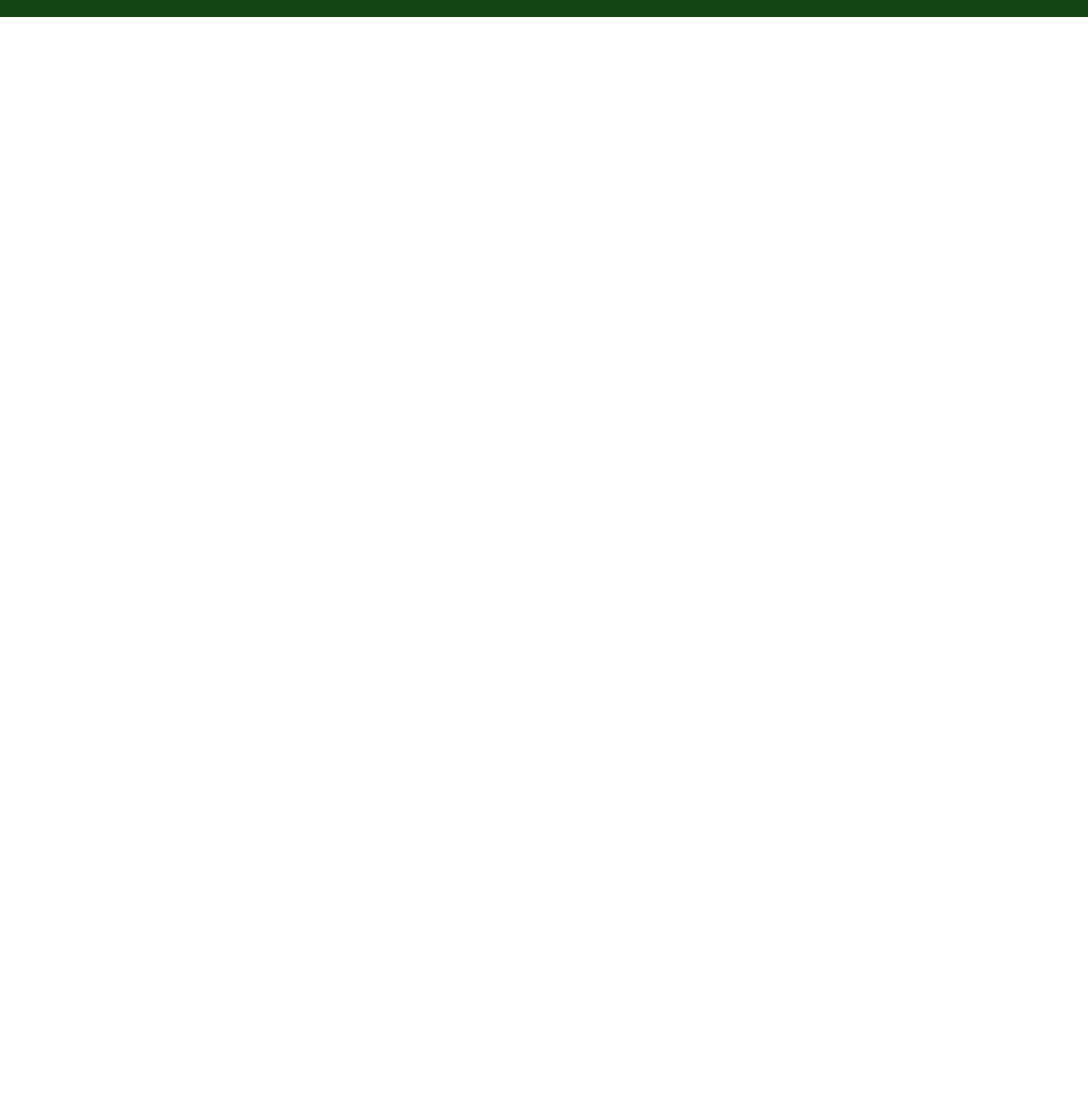
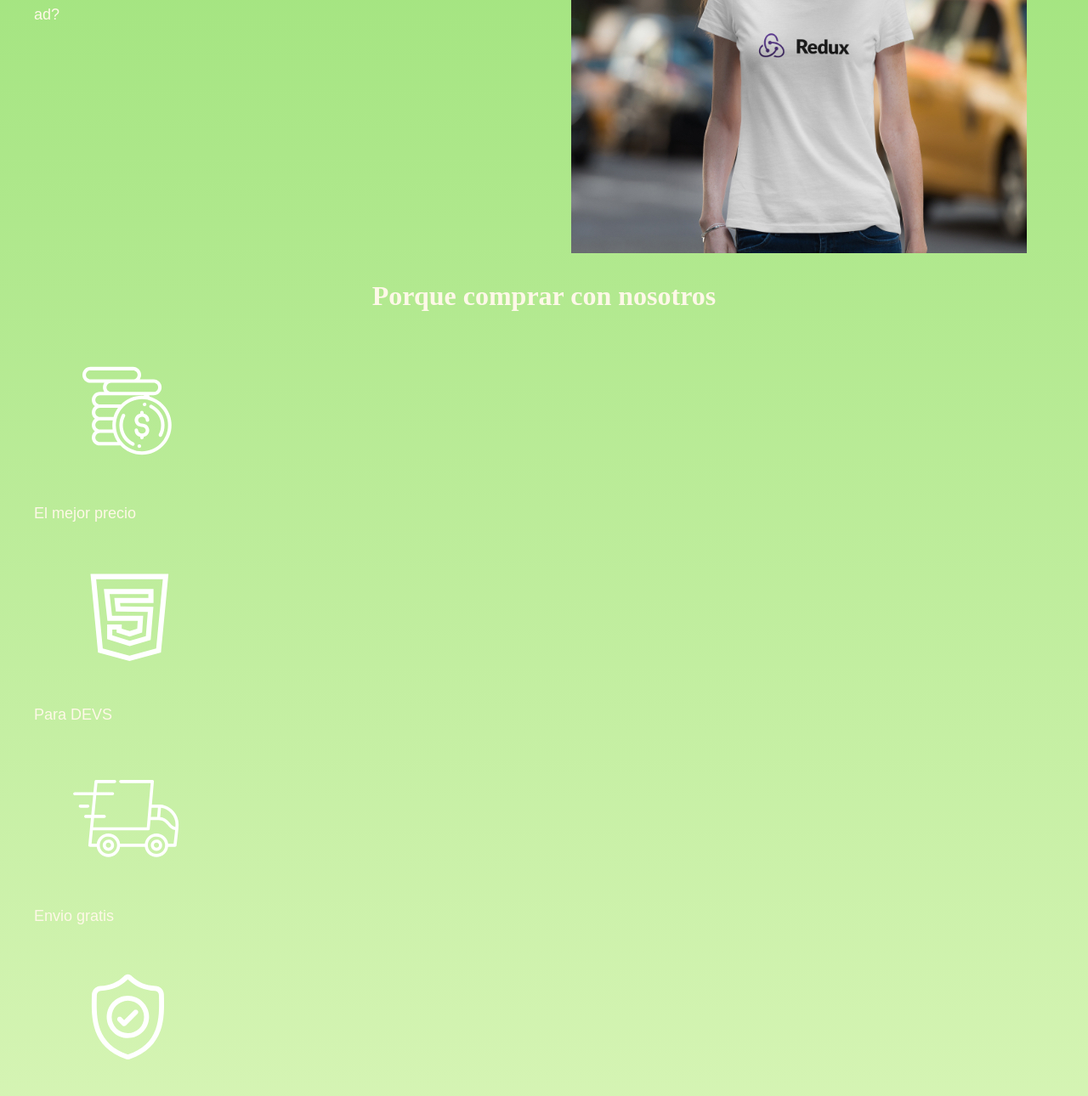
Before and after one commit to Yawgmoth-worker/Proyecto-Web-Udemy, a plain HTML site: page nosotros.html in a window 1280 px wide. Shown: the part 420-1710 px from the top of the page at 85% size. Before the commit the page ends 800 px from the top, so only its background shows below. Drawn offline with Linux system fonts and the light colour scheme; a web font is replaced by a local one.

Commit message:
nosotros

```diff
--- a/CSS/style.css
+++ b/CSS/style.css
@@ -137,6 +137,7 @@ h2 {
     color:var(--secundario)
 }
 
+
 .producto__nombre,
 .producto__precio{
     font-family: var(--fuentePrincipal);
@@ -146,12 +147,71 @@ h2 {
 }
 /****************Grafico*****************/
 .grafico{
-
+    min-height: 30rem;
+    background-repeat: no-repeat;
+    background-size: cover;
 }
 .grafico--camisas{
+    grid-row: 2 / 3;
+    grid-column: 1 / 3;
+    /*Esto posiciona a el grafico en el ligar establecido*/
+    background-image: url(../img/grafico1.jpg);/*para poner una imagend e fondo en el css*/
 
 }
 .grafico--node{
+    background-image: url(../img/grafico2.jpg);
+    grid-row:8 /9;
+    grid-column: 1/3;
+}
+@media (min-width: 768px){
+    .grafico--node{
+        grid-column:2 / 4;
+        grid-row: 5 / 6;
+    }
+}
+/****************Nosotros*****************/
+.grid--nosotros{
+    display: grid;
+    grid-template-columns: 1fr;
+    grid-template-rows: 1fr 1fr;
+}
+.nosotros__texto{
+    grid-row: 2 / 3;
+    margin: 0 auto;
+}
+.nosotros__imagen{
+    grid-row: 1 / 2;
+    margin: 0 auto;
+    background-image: url(../img/nosotros.jpg);
+}
+@media (min-width: 768px){
+    .grid--nosotros{
+        grid-template-columns: 1fr 1fr;
+        grid-template-rows: 1fr;
+    }
+    .nosotros__texto{
+        grid-row: 1 / 2;
+        grid-column: 1 / 2;
+    }
+    .nosotros__imagen{
+        grid-row: 1 / 2;
+        grid-column: 2 / 3;
+
+    }
+}
+/****************Iconos*****************/
+.grid--iconos{
+    display: grid;
+    grid-template-columns: 1fr;
+    grid-template-rows:1fr ;
+}
+.iconos__imagen{
+
+}
+.iconos__informacion{
+
+}
+.iconos__nombre{
 
 }
 
--- a/nosotros.html
+++ b/nosotros.html
@@ -27,6 +27,32 @@
 
     <main class="contenedor">
         <h1>Nosotros</h1>
+        <div class="grid--nosotros">
+            <p class="nosotros__texto">
+                Lorem ipsum dolor sit amet consectetur, adipisicing elit. Praesentium minima ab voluptates sunt, vitae repellendus omnis ea eveniet aliquid, sequi, doloremque rerum cum quis. Ipsum nesciunt nulla temporibus libero ad?
+            </p>
+            <img class="nosotros__imagen" src="img/nosotros.jpg" alt="imagen_nosotros">
+        </div>
+
+        <h2>Porque comprar con nosotros</h2>
+        <div class="grid--iconos">
+            <img class="icono__imagen" src="img/icono_1.png" alt="imagen_camisa">
+            <div class="icono__informacion">
+                <p class="icono__nombre">El mejor precio</p>
+            </div>
+            <img class="icono__imagen" src="img/icono_2.png" alt="imagen_camisa">
+            <div class="icono__informacion">
+                <p class="icono__nombre">Para DEVS</p>
+            </div>
+            <img class="icono__imagen" src="img/icono_3.png" alt="imagen_camisa">
+            <div class="icono__informacion">
+                <p class="icono__nombre">Envio gratis</p>
+            </div>
+            <img class="icono__imagen" src="img/icono_4.png" alt="imagen_camisa">
+            <div class="icono__informacion">
+                <p class="icono__nombre">La mejor calidad</p>
+            </div>
+        </div>
     </main>
 
     <footer class="footer">
```
